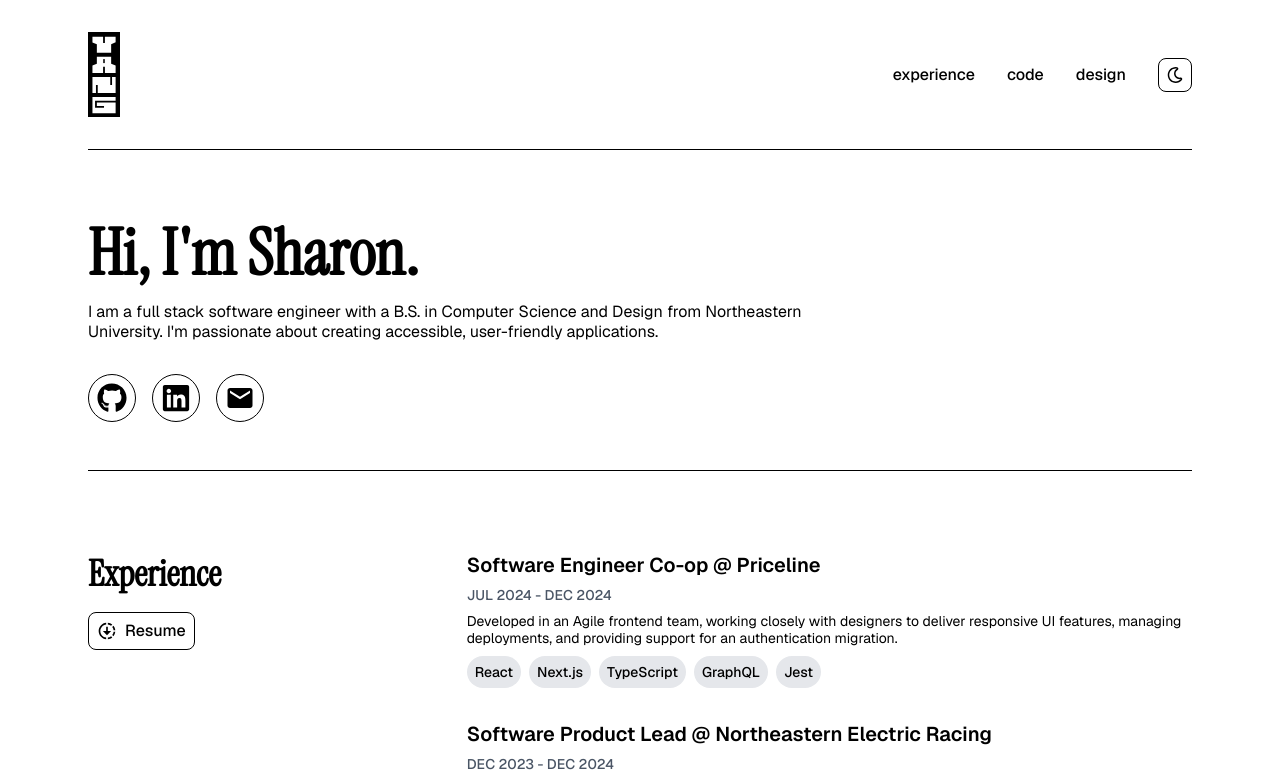
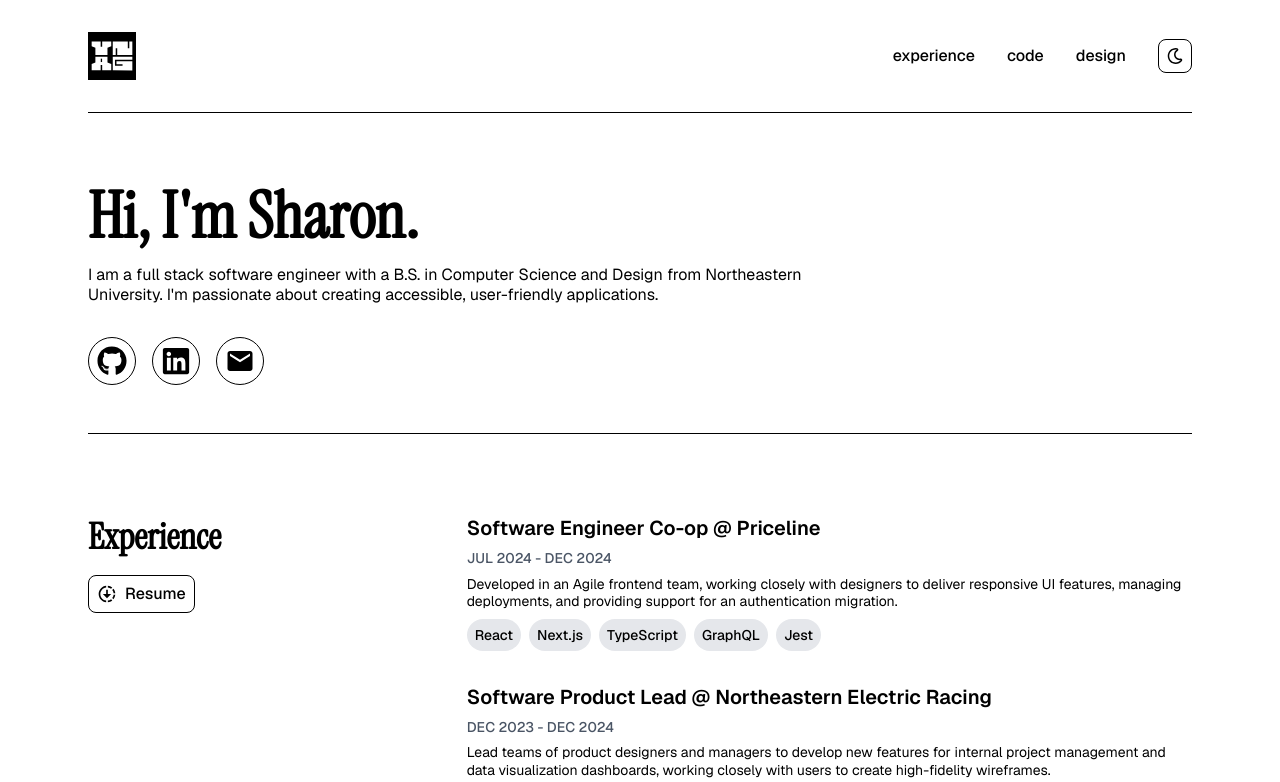
Before and after one commit to sharonyang16/sharonyang16.github.io, a Next.js app: page / in a window 1280 px wide. Shown: the top 782 px of the page. Built offline with nearby package versions, Linux system fonts and the light colour scheme.

Commit message:
update logo

```diff
--- a/src/assets/Logo.tsx
+++ b/src/assets/Logo.tsx
@@ -1,23 +1,18 @@
 import * as React from "react";
 const SvgComponent = (props: React.SVGProps<SVGSVGElement>) => (
-  <svg
-    xmlns="http://www.w3.org/2000/svg"
-    data-name="Logo"
-    viewBox="0 0 35.8 95.61"
-    {...props}
-  >
+  <svg xmlns="http://www.w3.org/2000/svg" viewBox="0 0 63.53 63.54" {...props}>
     <g>
       <g>
+        <rect
+          x={16.91}
+          y={35.31}
+          width={1.72}
+          height={4.46}
+          style={{ fill: "currentColor", strokeWidth: 0 }}
+        />
         <path
           style={{ fill: "currentColor", strokeWidth: 0 }}
-          d="M0,0v95.41l35.8.2V0H0ZM18.94,45.79l-.04-7h-2s.04,7,.04,7H4.98v-8.33l4.92-2v-7.67h16v7.68l5,2v8.32h-11.96ZM30.9,11.6l-5,2v9.68H9.9v-9.67l-4.92-2v-6.33h11.92v7h2v-7h12v6.32ZM30.9,76.8H7.9v8h10.04v-2h-8.04v-4h21v12.16l-25.92-.15v-18.01h25.92v4ZM30.9,68.29H10.9v-9h-2v9h-3.92v-18h19.92v9h2v-9h4v18Z"
-        />
-        <rect
-          style={{ fill: "currentColor", strokeWidth: 0 }}
-          x={17.04}
-          y={30.33}
-          width={1.72}
-          height={4.46}
+          d="M0,0v63.54h63.53V0H0ZM18.77,19.54v-7h12v6.32l-5,2v9.68H9.77v-9.67l-4.92-2v-6.33h11.92v7h2ZM54.68,21.54v-9h4v18h-20v-9h-2v9h-3.92V12.54h19.92v9h2ZM32.77,41.09v-8.32h25.92v4h-23v8h10.04v-2h-8.04v-4h21v12.16l-25.92-.15v-9.68ZM4.85,42.44l4.92-2v-7.67h16v7.68l5,2v8.32h-11.96l-.04-7h-2s.04,7,.04,7H4.85v-8.33Z"
         />
       </g>
     </g>
--- a/src/components/layout/Header/Header.tsx
+++ b/src/components/layout/Header/Header.tsx
@@ -8,7 +8,7 @@ const Header = () => {
   return (
     <header className="w-full">
       <div className="py-8 flex lg:justify-between justify-center items-center">
-        <Logo className="w-8" />
+        <Logo className="w-12" />
         <div className="hidden lg:block">
           <div className="flex gap-8 items-center">
             <nav className="flex gap-8">
```
